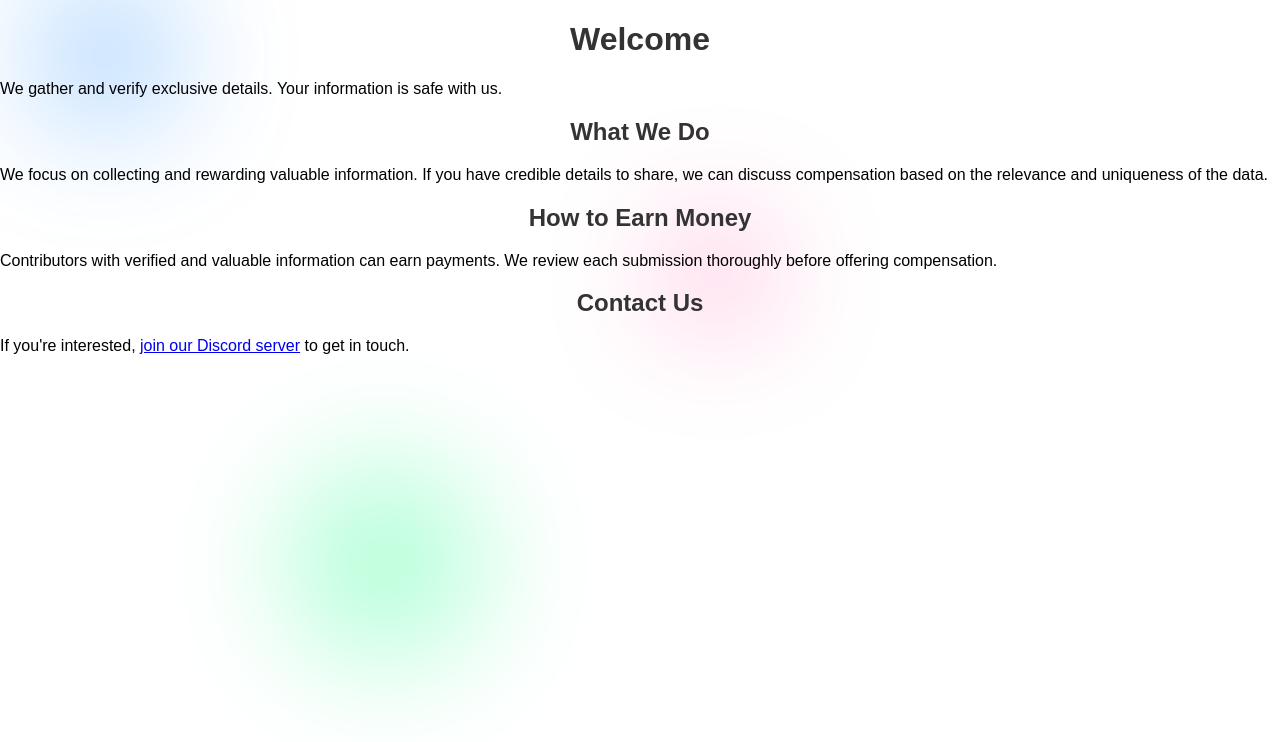
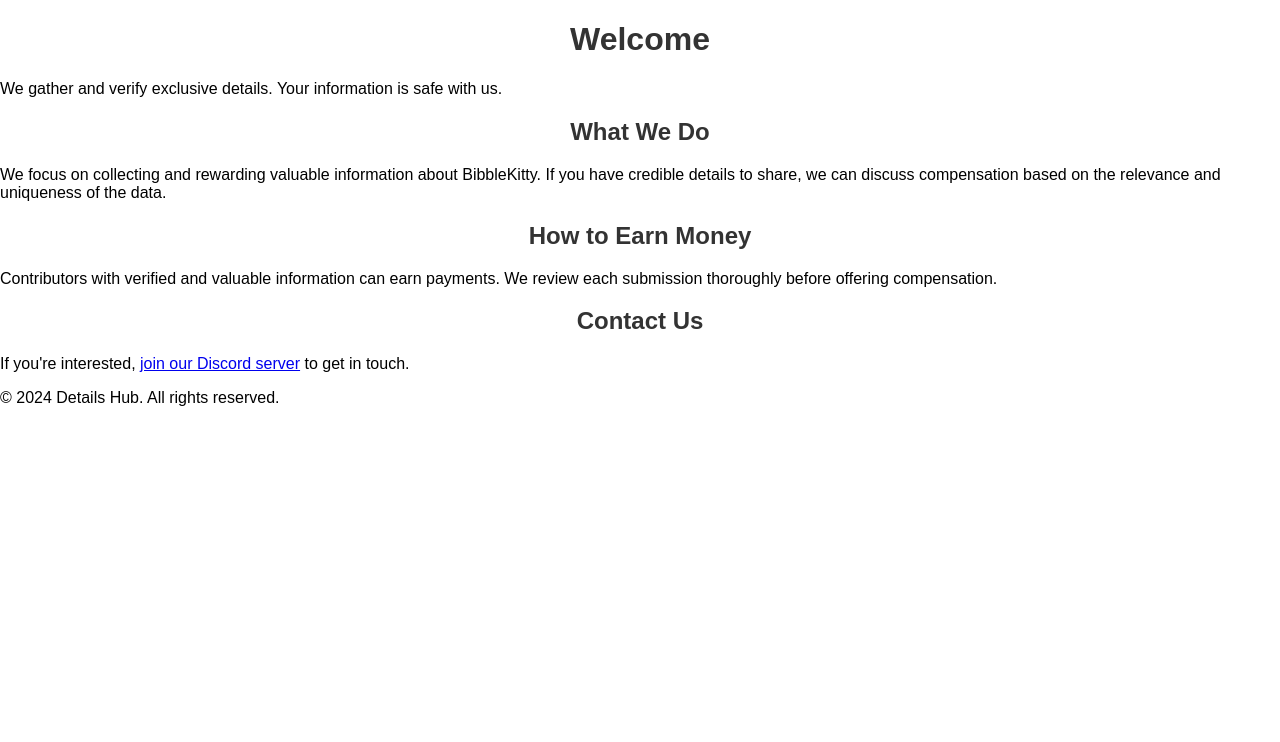
Before and after one commit to MR1Vikler/bibble, a plain HTML site: page bibble/index.html in a window 1280 px wide. Drawn offline with Linux system fonts and the light colour scheme.

Commit message:
Update index.html

```diff
--- a/bibble/index.html
+++ b/bibble/index.html
@@ -7,13 +7,6 @@
     <link rel="stylesheet" href="style.css">
 </head>
 <body>
-    <div class="background">
-        <!-- This will hold the blurry floating objects -->
-        <div class="blurry-ball"></div>
-        <div class="blurry-ball"></div>
-        <div class="blurry-ball"></div>
-    </div>
-
     <header>
         <h1>Welcome</h1>
         <p>We gather and verify exclusive details. Your information is safe with us.</p>
@@ -21,7 +14,7 @@
 
     <section>
         <h2>What We Do</h2>
-        <p>We focus on collecting and rewarding valuable information. If you have credible details to share, we can discuss compensation based on the relevance and uniqueness of the data.</p>
+        <p>We focus on collecting and rewarding valuable information about BibbleKitty. If you have credible details to share, we can discuss compensation based on the relevance and uniqueness of the data.</p>
     </section>
 
     <section>
@@ -33,5 +26,9 @@
         <h2>Contact Us</h2>
         <p>If you're interested, <a href="https://discord.gg/77BjDMKmba" target="_blank">join our Discord server</a> to get in touch.</p>
     </section>
+
+    <footer>
+        <p>&copy; 2024 Details Hub. All rights reserved.</p>
+    </footer>
 </body>
 </html>
```
